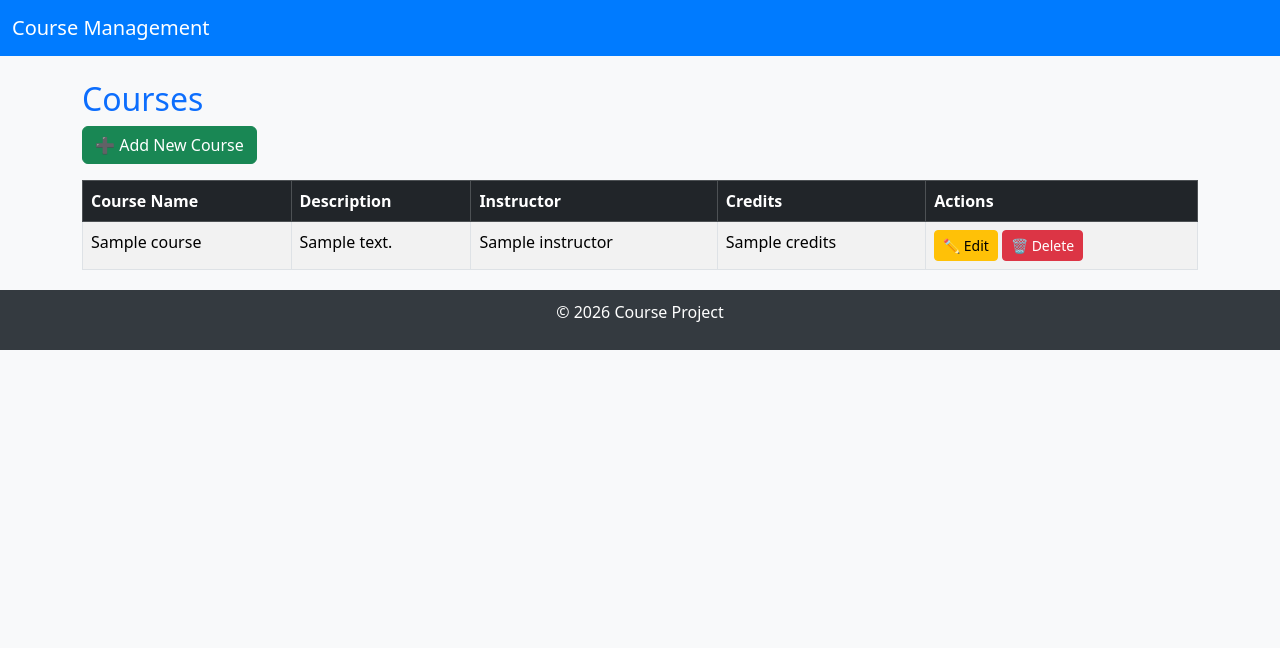
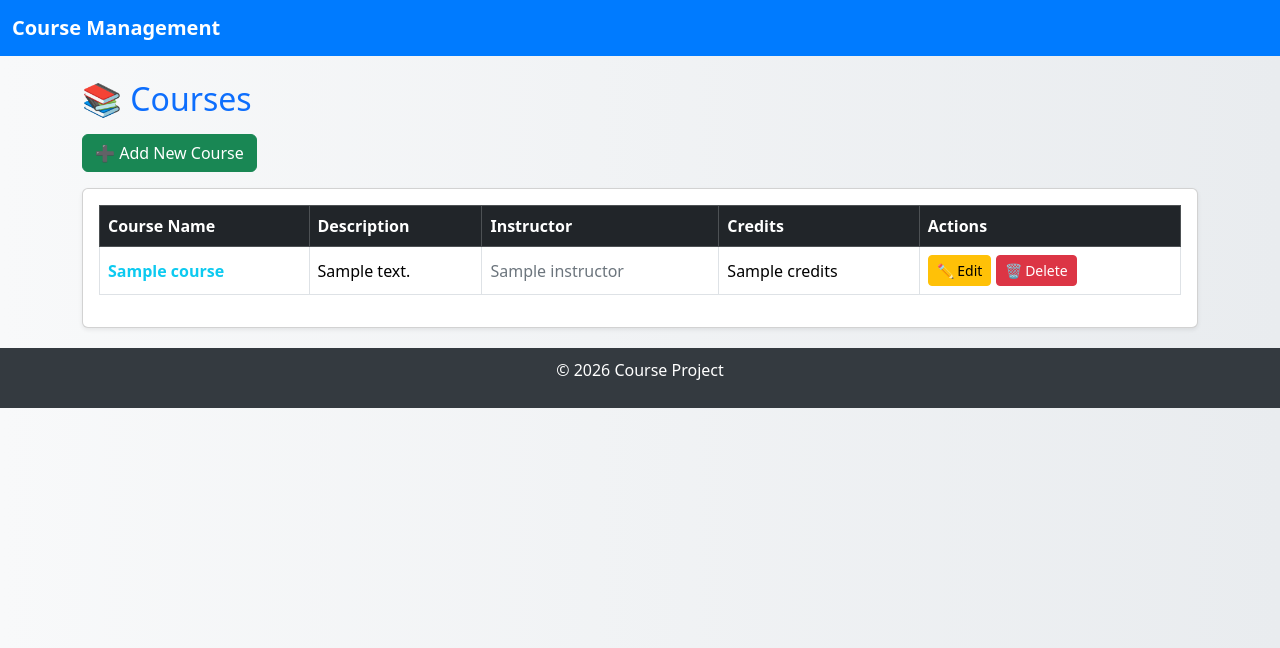
Before and after one commit to ChandraDevops99/CourseProject123, a Django app: template Course/courseApp/templates/courseapp/course_list.html in a window 1280 px wide. Shown: the top 648 px of the page. Run offline with Django 3.2, Linux system fonts and the light colour scheme; the template is opened without the code that fills it: most values are stand-ins (such as "Sample title", 1, 10 or a date in 2020).

Commit message:
updates the file

```diff
--- a/Course/courseApp/templates/courseapp/base.html
+++ b/Course/courseApp/templates/courseapp/base.html
@@ -6,13 +6,14 @@
   <link rel="stylesheet" href="https://cdn.jsdelivr.net/npm/bootstrap@5.3.2/dist/css/bootstrap.min.css">
   <style>
     body {
-      background-color: #f8f9fa;
+      background: linear-gradient(to right, #f8f9fa, #e9ecef);
     }
     .navbar {
       background-color: #007bff;
     }
-    .navbar-brand, .nav-link {
-      color: white !important;
+    .navbar-brand {
+      color: #fff !important;
+      font-weight: bold;
     }
     footer {
       margin-top: 20px;
@@ -20,6 +21,9 @@
       background-color: #343a40;
       color: white;
       text-align: center;
+    }
+    table td, table th {
+      vertical-align: middle;
     }
   </style>
 </head>
--- a/Course/courseApp/templates/courseapp/course_list.html
+++ b/Course/courseApp/templates/courseapp/course_list.html
@@ -1,9 +1,13 @@
 {% extends 'courseApp/base.html' %}
+{% load custom_filters %}
+
 {% block content %}
-<h2 class="text-primary">Courses</h2>
+<h2 class="text-primary mb-3">📚 Courses</h2>
 <a href="{% url 'course_create' %}" class="btn btn-success mb-3">➕ Add New Course</a>
 
-<table class="table table-striped table-bordered">
+<div class="card shadow-sm">
+  <div class="card-body">
+    <table class="table table-hover table-bordered align-middle">
       <thead class="table-dark">
         <tr>
           <th>Course Name</th>
@@ -16,16 +20,22 @@
       <tbody>
         {% for course in courses %}
         <tr>
-      <td>{{ course.courseName }}</td>
-      <td>{{ course.description }}</td>
-      <td>{{ course.instructor }}</td>
-      <td>{{ course.credits }}</td>
+          <td class="fw-bold text-info">{{ course.courseName|upper_case }}</td>
+          <td>{{ course.description|shorten:40 }}</td>
+          <td class="text-secondary">{{ course.instructor }}</td>
+          <td>{{ course.credits|credits_badge|safe }}</td>
           <td>
             <a href="{% url 'course_update' course.pk %}" class="btn btn-warning btn-sm">✏️ Edit</a>
             <a href="{% url 'course_delete' course.pk %}" class="btn btn-danger btn-sm">🗑️ Delete</a>
           </td>
         </tr>
+        {% empty %}
+        <tr>
+          <td colspan="5" class="text-center text-muted">No courses available</td>
+        </tr>
         {% endfor %}
       </tbody>
     </table>
+  </div>
+</div>
 {% endblock %}
```
Also changed, not shown: Course/README.md. Lines whose indentation alone changed are shown as unchanged.
